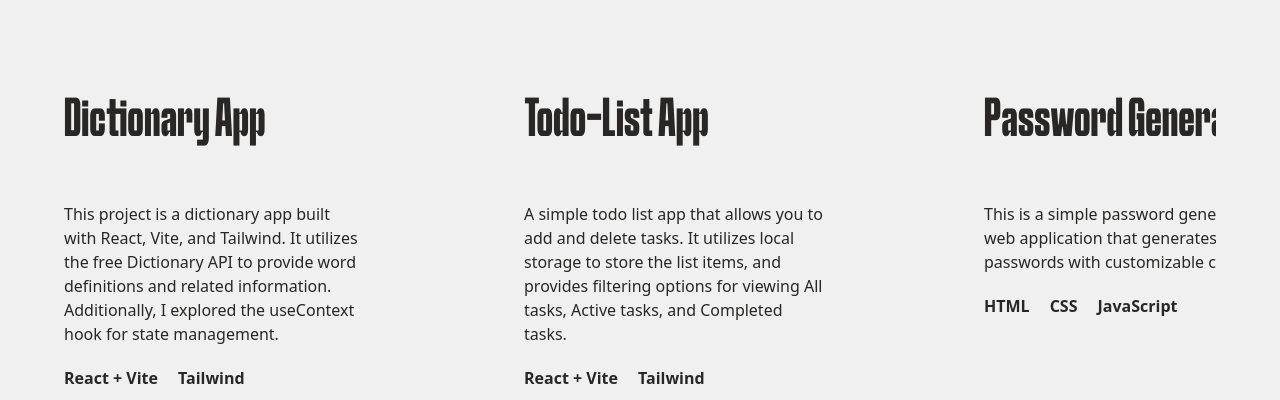
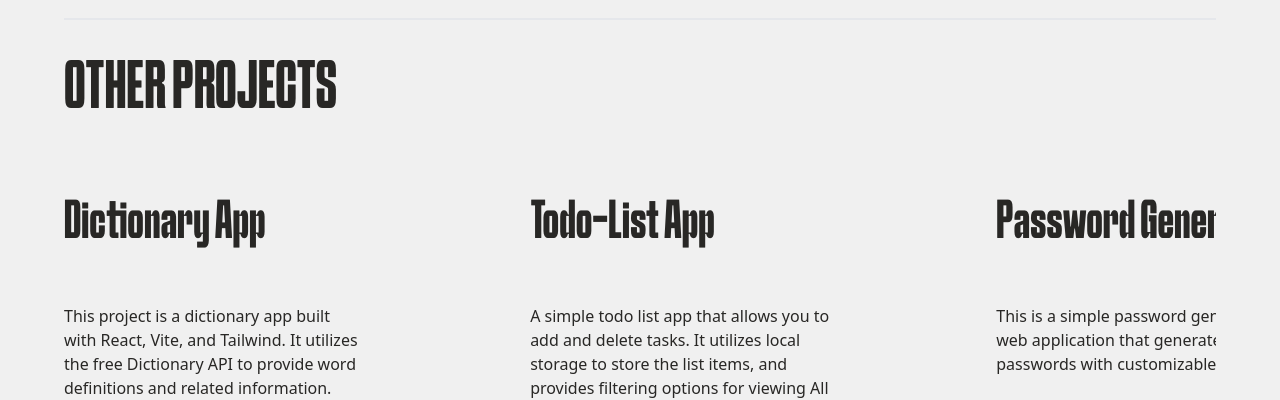
Before and after one commit to mirandajaorenzo26/portfolio-website-v2, a React (Vite) app: page / in a window 1280 px wide. Shown: the part 2382-2782 px from the top of the page. Built offline with nearby package versions, Linux system fonts and the light colour scheme; the HTML template or start-up script is replaced by a standard one; what prettier-plugin-tailwindcss would draw is missing.

Commit message:
Completed Other Projects

```diff
--- a/src/App.jsx
+++ b/src/App.jsx
@@ -4,7 +4,7 @@
 import Skills from "./pages/Skills";
 import { useLocation } from "react-router-dom";
 import { useEffect } from "react";
-import OtherProjects from "./pages/OtherProjects";
+import Projects from "./pages/Projects";
 
 function App() {
   const location = useLocation();
@@ -26,7 +26,7 @@
       <Home />
       <About />
       <Skills />
-      <OtherProjects />
+      <Projects />
     </main>
   );
 }
--- a/src/assets/styles/horizontalScrollLayout.css
+++ b/src/assets/styles/horizontalScrollLayout.css
@@ -11,16 +11,16 @@
 }
 
 .scroll-container {
-  position: relative;
-  overflow-x: auto;
-  display: flex;
-  width: 100%;
-  cursor: none;
+  @apply relative w-full cursor-none overflow-x-scroll
+}
+
+.scroll-content{
+  @apply  flex w-fit
 }
 
 
 .scroll-item {
   display: inline-block;
-  min-width: 300px;
+  min-width: max-content;
   margin-right: 10rem;
 }
--- a/src/components/OtherProjectItem.jsx
+++ b/src/components/OtherProjectItem.jsx
@@ -1,10 +1,17 @@
 import "../assets/styles/horizontalScrollLayout.css";
+import Button from "./shared/Button";
 
-function OtherProjectItem({ project }) {
+import { AiFillGithub } from "react-icons/ai";
+import { FiExternalLink } from "react-icons/fi";
+function OtherProjectItem({ project, onMouseEnter, onMouseLeave }) {
   return (
     <div className="scroll-item flex flex-col justify-between">
+      <div>
         <p className="mb-14 font-schabo text-5xl">{project.title}</p>
-      <p>{project.desc}</p>
+        <p className=" w-[300px] ">{project.desc}</p>
+      </div>
+
+      <div>
         <div className="my-5 flex gap-5 font-bold">
           {project.techs.map((tech) => (
             <div key={tech}>
@@ -12,6 +19,29 @@
             </div>
           ))}
         </div>
+        <div className="flex gap-2">
+          <Button
+            text={"View Code"}
+            to={project.repoLink}
+            icon={<AiFillGithub size={24} />}
+            target={"_blank"}
+            buttonType={"primary-btn"}
+            onMouseEnter={onMouseLeave}
+            onMouseLeave={onMouseEnter}
+            className={"text-sm"}
+          />
+          <Button
+            text={"Live Site"}
+            to={project.liveLink}
+            icon={<FiExternalLink size={24} />}
+            target={"_blank"}
+            buttonType={"secondary-btn"}
+            onMouseEnter={onMouseLeave}
+            onMouseLeave={onMouseEnter}
+            className={"text-sm"}
+          />
+        </div>
+      </div>
     </div>
   );
 }
--- a/src/components/shared/Button.jsx
+++ b/src/components/shared/Button.jsx
@@ -1,10 +1,28 @@
+import { Link } from "react-router-dom";
 import "../../assets/styles/button.css";
 
-function Button({ text, buttonType, className, onClick }) {
+function Button({
+  text,
+  buttonType,
+  icon,
+  className,
+  onClick,
+  onMouseEnter,
+  onMouseLeave,
+  to,
+  target,
+}) {
   return (
-    <button className={`${buttonType} ${className} `} onClick={onClick}>
-      {text}
-    </button>
+    <Link to={to} target={target}>
+      <button
+        className={`${buttonType} ${className} flex items-center justify-center gap-2`}
+        onClick={onClick}
+        onMouseEnter={onMouseEnter}
+        onMouseLeave={onMouseLeave}
+      >
+        {text} {icon}
+      </button>
+    </Link>
   );
 }
 
--- a/src/index.css
+++ b/src/index.css
@@ -35,11 +35,11 @@
 }
 
 h1 {
-  @apply text-8xl font-schabo
+  @apply text-8xl font-schabo uppercase
 }
 
 h2 {
-  @apply text-6xl font-schabo
+  @apply text-6xl font-schabo uppercase
 }
 
 button {
@@ -59,7 +59,7 @@
 }
 a:hover {
   text-decoration: underline;
-
+  font-weight: bold;
 }
 
 
@@ -88,6 +88,24 @@
 }
 
 
+/* Width and height of the scrollbar track */
+::-webkit-scrollbar {
+  width: 1px;
+  height: 2px;
+}
+
+/* Background color of the scrollbar track */
+::-webkit-scrollbar-track {
+  @apply bg-gray-200
+}
+
+/* Color of the scrollbar handle */
+::-webkit-scrollbar-thumb {
+  @apply bg-black
+}
+
+
+
 /* Animations */
 @keyframes bg-animation {
   0% { transform: translate(0,0) }
--- a/src/layouts/OtherProjectsLayout.jsx
+++ b/src/layouts/OtherProjectsLayout.jsx
@@ -54,7 +54,7 @@
 
     if (!isDown) return;
     const x = e.pageX - sliderElement.offsetLeft;
-    const walk = (x - startX) * 3;
+    const walk = (x - startX) * 2;
     sliderElement.scrollLeft = scrollLeft - walk;
   };
 
@@ -89,33 +89,43 @@
   return (
     <>
       <div
-        className="cursor scale-0 bg-orange-600 font-bold text-white transition-transform  duration-300"
+        className="cursor scale-0 bg-black font-bold text-white transition-transform  duration-300"
         ref={cursorRef}
       >
         {isDown === false ? (
           <p className="text-sm font-bold">DRAG</p>
         ) : (
-          <div className="flex gap-32 text-orange-600">
+          <div className="flex gap-32 text-black">
             <AiFillCaretLeft size={64} />
             <AiFillCaretRight size={64} />
           </div>
         )}
       </div>
-
+      <div className="h-[2px] w-full bg-gray-200 px-20"></div>
+      <div className="pt-5">
+        <h2 className="my-5">Other Projects</h2>
         <div
-        className="scroll-container py-20 "
-        ref={sliderRef}
+          className="scroll-container  my-10 pb-20 pt-10"
           onMouseDown={handleMouseDown}
           onMouseEnter={handleMouseEnter}
           onMouseLeave={handleMouseLeave}
           onMouseUp={handleMouseUp}
           onMouseMove={handleMouseMove}
+          ref={sliderRef}
         >
+          <div className="scroll-content">
             {projects
               .filter((project) => project.type == "other-project")
               .map((project) => (
-            <OtherProjectItem key={crypto.randomUUID()} project={project} />
+                <OtherProjectItem
+                  key={crypto.randomUUID()}
+                  project={project}
+                  onMouseEnter={handleMouseEnter}
+                  onMouseLeave={handleMouseLeave}
+                />
               ))}
+          </div>
+        </div>
       </div>
     </>
   );
--- a/src/pages/OtherProjects.jsx
+++ b/src/pages/Projects.jsx
@@ -18,7 +18,7 @@
   };
 
   return (
-    <section className="min-w-screen overflow-x-visible ">
+    <section id="projects" className="w-full overflow-x-visible ">
       <OtherProjectsLayout projects={data} />
     </section>
   );
```
Lines whose indentation alone changed are shown as unchanged.
